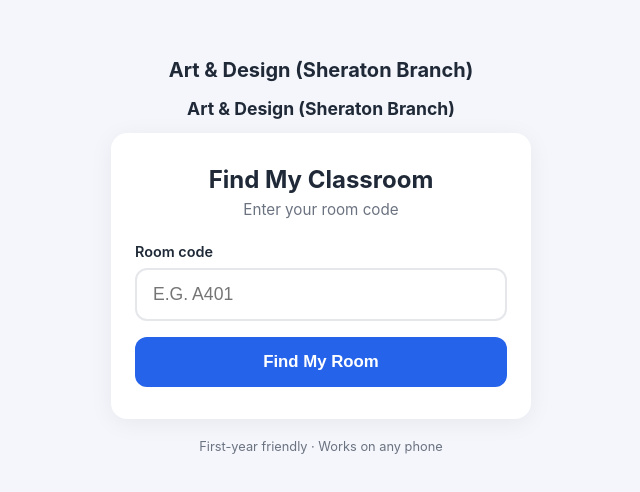
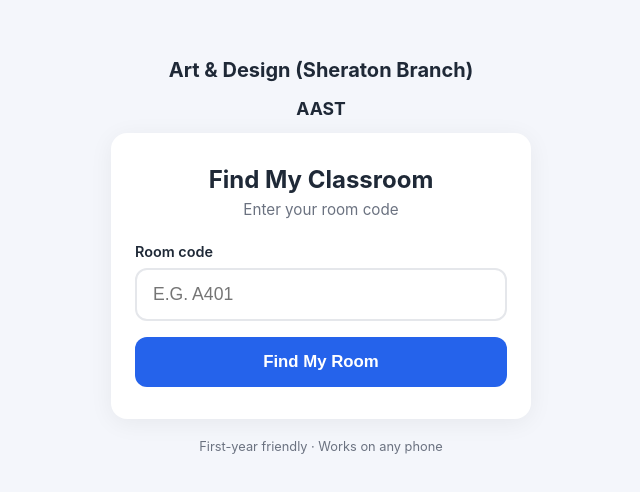
Before and after one commit to ganna12alsayed-hue/AAST-FindRoomART, a plain HTML site: page index.html in a window 1280 px wide. Shown: the part 138-630 px from the top of the page, without its empty margins (319-959 px from the left). Drawn offline with Linux system fonts and the light colour scheme.

Commit message:
Update index.html

```diff
--- a/index.html
+++ b/index.html
@@ -206,7 +206,7 @@
 </div>
 
 <div class="container">
-  <div class="department-title">Art &amp; Design (Sheraton Branch)</div>
+  <div class="department-title">AAST</div>
 
   <div class="card">
     <h1>Find My Classroom</h1>
```
